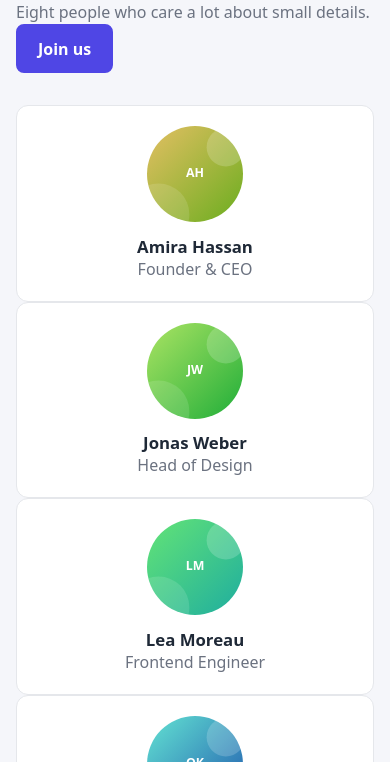
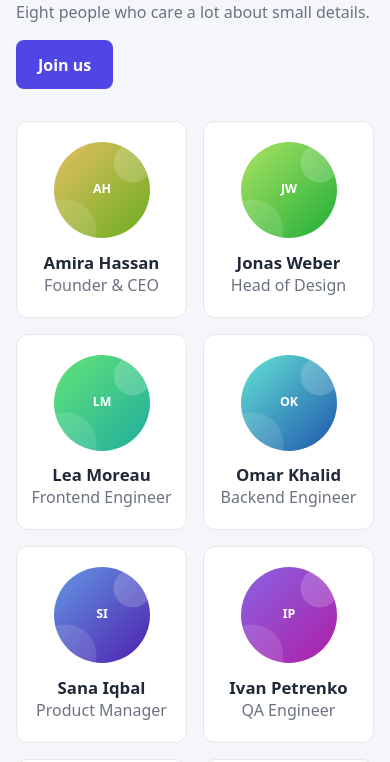
Before and after one commit to Aysha-AlAbri/-Practice-10.1-Responsiveness-exercises, a plain HTML site: page homework/03-team-page/index.html in a window 390 px wide. Shown: the part 82-844 px from the top of the page. Drawn offline with Linux system fonts and the light colour scheme.

Commit message:
Complete homework\03-team-page

```diff
--- a/homework/03-team-page/styles.css
+++ b/homework/03-team-page/styles.css
@@ -82,3 +82,40 @@ img { display: block; max-width: 100%; height: auto; }
 .join > * + * { margin-top: 0.75rem; }
 
 /* ===== YOUR CODE — layout + responsiveness ===== */
+.team-head{
+  display: flex;
+  justify-content: space-between;
+  align-items: center;
+}
+.team{
+  display: flex;
+  justify-content: center;
+  flex-wrap: wrap;
+  gap: 1rem;
+}
+.member{
+  flex-basis: calc((100% - 3 * 1.5rem) / 4);
+}
+.join{
+  display: flex;
+  justify-content: center;
+  align-items: center;
+  flex-direction: column;
+}
+@media(max-width:900px){
+.member {
+    flex-basis: calc((100% - 2 * 1rem) / 3);
+    }
+
+}
+@media(max-width:600px){
+    .member {
+        flex-basis: calc((100% - 1rem) / 2);
+      }
+    .team-head{
+      flex-direction: column;
+      align-items: flex-start;
+      gap: 1rem;
+    }
+
+}
```
